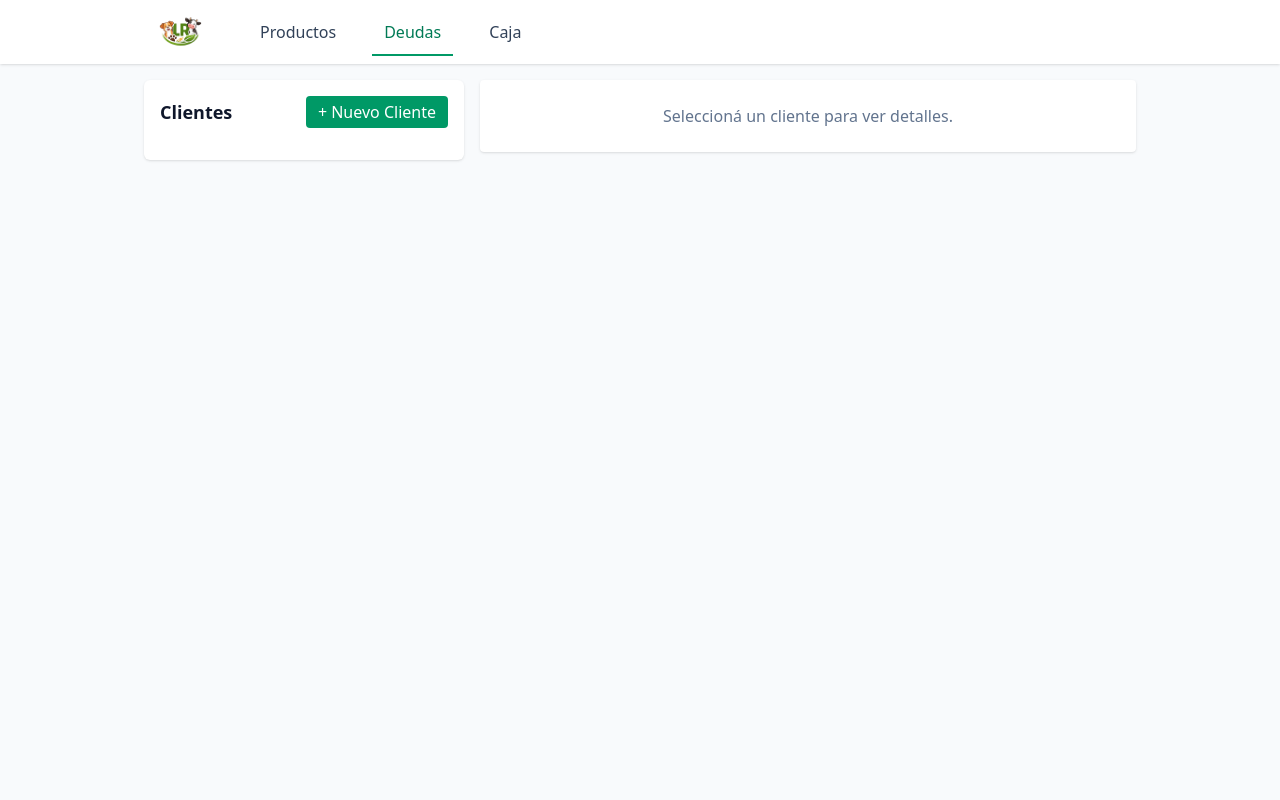
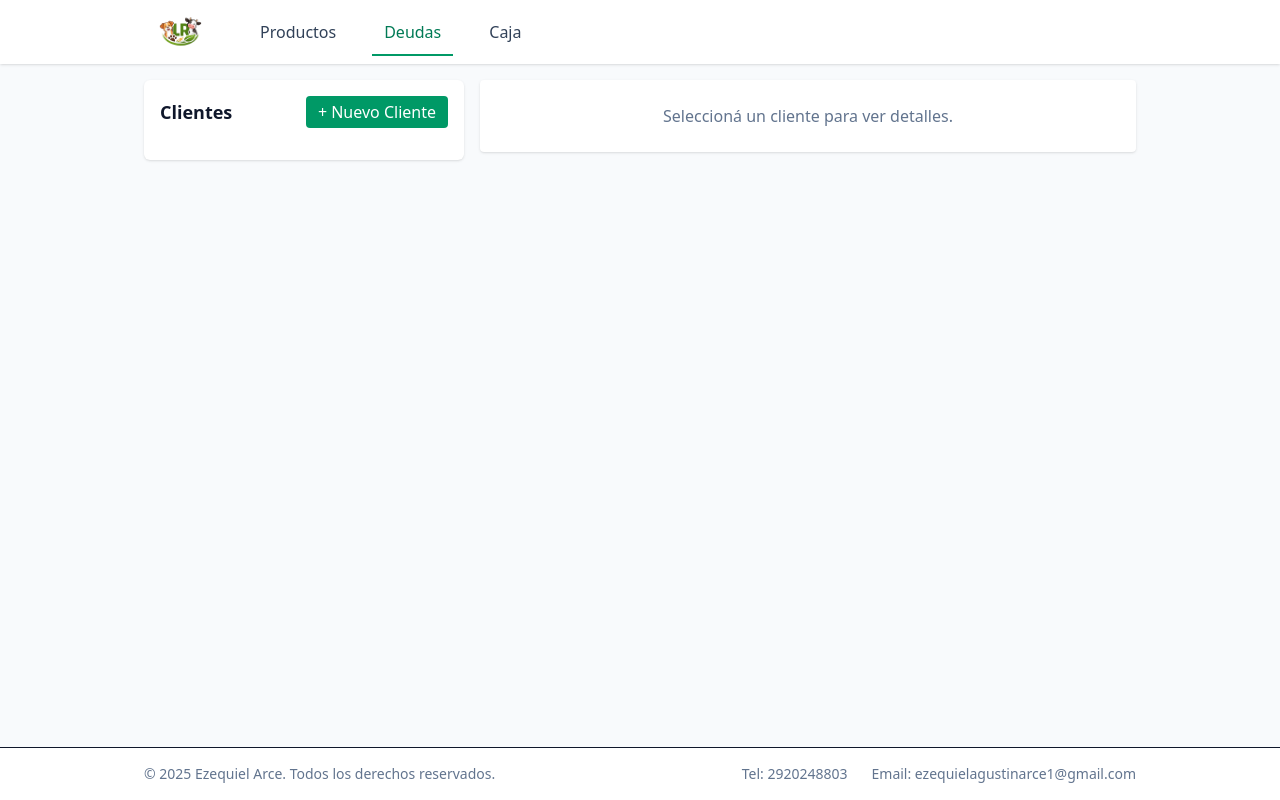
Before and after one commit to ezearce/forrajeria-system, a Next.js app: page /deudas in a window 1280 px wide. Built offline with nearby package versions, Linux system fonts and the light colour scheme; no server answers; the database is empty.

Commit message:
Add footer

```diff
--- a/src/app/layout.tsx
+++ b/src/app/layout.tsx
@@ -61,7 +61,22 @@ export default function RootLayout({ children }: { children: ReactNode }) {
         </header>
 
 
-        <main className="max-w-5xl mx-auto p-4">{children}</main>
+        <main className="max-w-5xl mx-auto p-4 pb-20">{children}</main>
+
+        <footer className="fixed bottom-0 left-0 w-full bg-white border-t z-30">
+          <div className="max-w-5xl mx-auto px-4 py-4 text-sm text-slate-500 flex justify-between items-center">
+            <span>
+              © {new Date().getFullYear()} Ezequiel Arce. Todos los derechos reservados.
+            </span>
+
+            <div className="flex gap-6">
+              <span>Tel: 2920248803</span>
+              <span>Email: ezequielagustinarce1@gmail.com</span>
+            </div>
+          </div>
+        </footer>
+
+
       </body>
     </html>
   );
```
